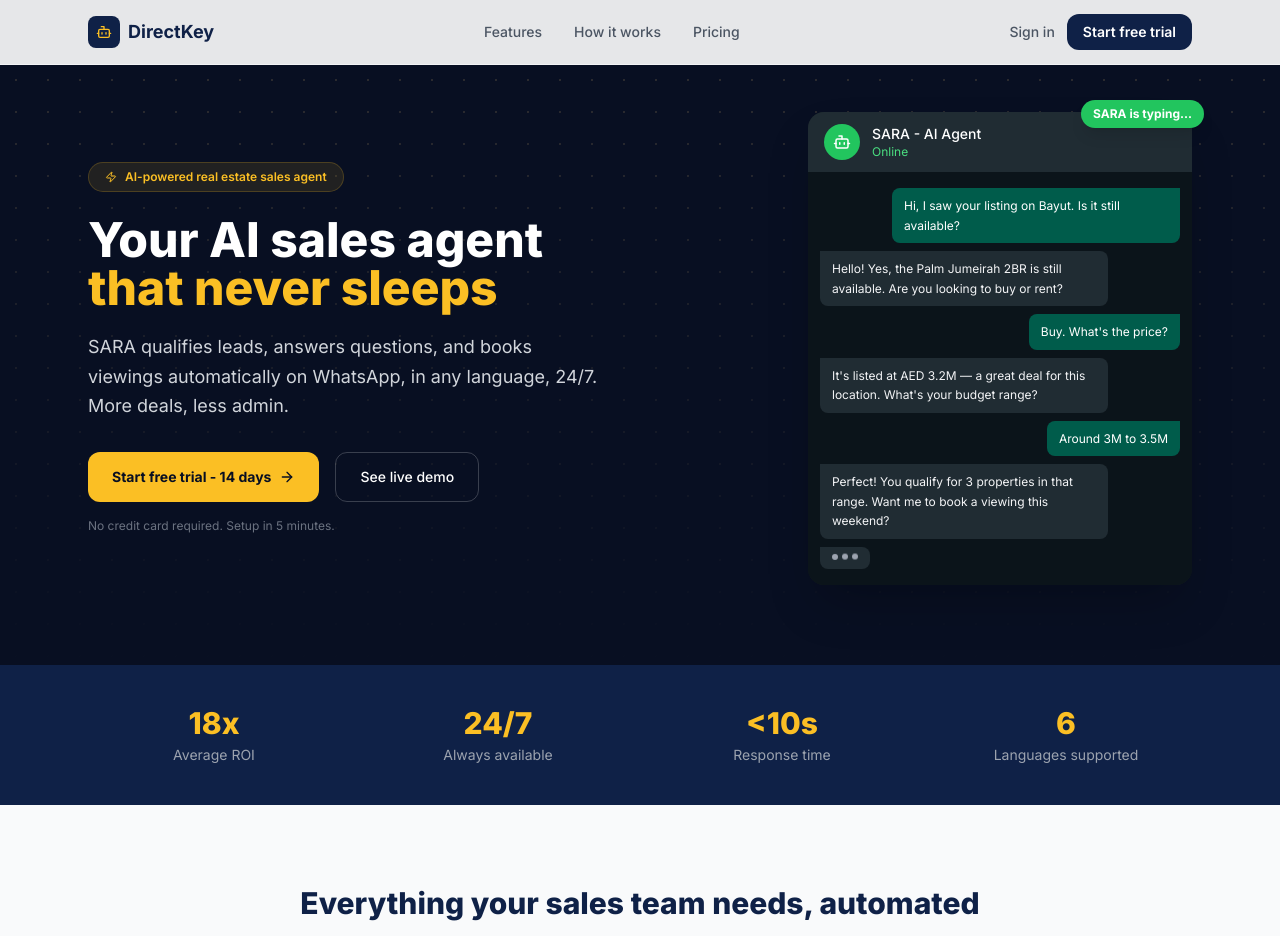
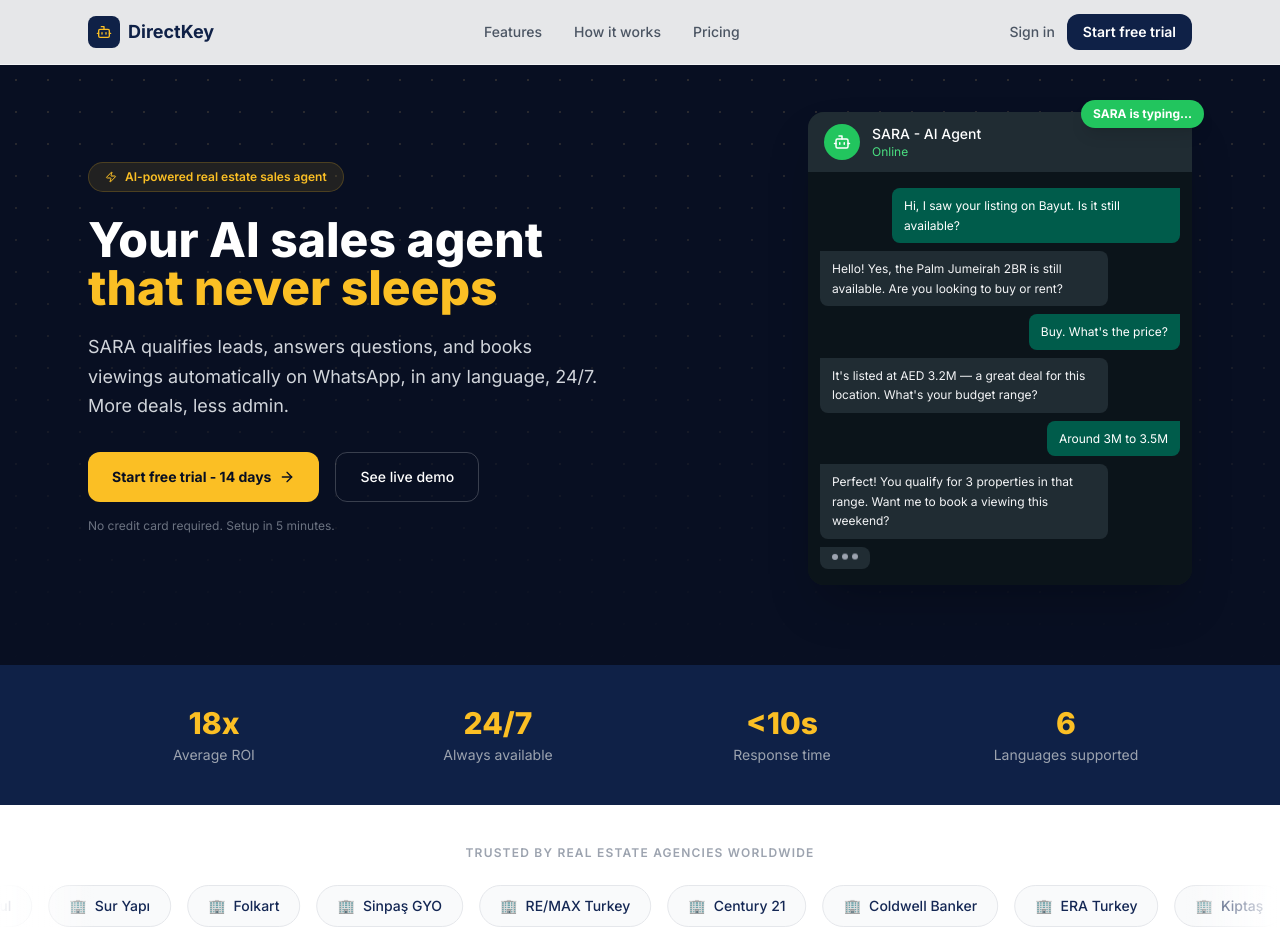
Before and after one commit to amirmusic70020-ux/directkey, a Next.js app: page / in a window 1280 px wide. Shown: the top 936 px of the page. Built offline with nearby package versions, Linux system fonts and the light colour scheme.

Commit message:
Update page.tsx

```diff
--- a/app/(saas)/page.tsx
+++ b/app/(saas)/page.tsx
@@ -137,6 +137,69 @@
   );
 }
 
+function TrustedBy() {
+  const agencies = [
+    'Emlak Konut GYO',
+    'Torunlar GYO',
+    'Rönesans Gayrimenkul',
+    'Sur Yapı',
+    'Folkart',
+    'Sinpaş GYO',
+    'RE/MAX Turkey',
+    'Century 21',
+    'Coldwell Banker',
+    'ERA Turkey',
+    'Kiptaş',
+    'Metropol İstanbul',
+    'Bayut Partners',
+    'Property Finder Pro',
+    'Azizi Developments',
+  ];
+
+  // Duplicate for seamless loop
+  const items = [...agencies, ...agencies];
+
+  return (
+    <section className="bg-white py-10 border-b border-gray-100 overflow-hidden">
+      <div className="max-w-6xl mx-auto px-6 mb-6 text-center">
+        <p className="text-xs font-semibold text-gray-400 uppercase tracking-widest">
+          Trusted by real estate agencies worldwide
+        </p>
+      </div>
+
+      <div className="relative">
+        {/* Fade edges */}
+        <div className="absolute left-0 top-0 bottom-0 w-24 bg-gradient-to-r from-white to-transparent z-10 pointer-events-none" />
+        <div className="absolute right-0 top-0 bottom-0 w-24 bg-gradient-to-l from-white to-transparent z-10 pointer-events-none" />
+
+        <div
+          className="flex gap-4 w-max"
+          style={{
+            animation: 'ticker-scroll 30s linear infinite',
+          }}
+        >
+          {items.map((name, i) => (
+            <div
+              key={i}
+              className="flex-shrink-0 flex items-center gap-2 bg-gray-50 border border-gray-200 rounded-full px-5 py-2.5 text-sm font-medium text-navy-800 whitespace-nowrap hover:bg-navy-50 hover:border-navy-200 transition"
+            >
+              <span className="text-amber-500">🏢</span>
+              {name}
+            </div>
+          ))}
+        </div>
+      </div>
+
+      <style>{`
+        @keyframes ticker-scroll {
+          0%   { transform: translateX(0); }
+          100% { transform: translateX(-50%); }
+        }
+      `}</style>
+    </section>
+  );
+}
+
 function Features() {
   const features = [
     { icon: MessageSquare, title: 'Instant WhatsApp responses', description: 'SARA replies to every lead within seconds, day or night, so you never miss an opportunity.' },
@@ -249,6 +312,7 @@
       <Navbar />
       <Hero />
       <Stats />
+      <TrustedBy />
       <Features />
       <HowItWorks />
       <div id="pricing">
```
